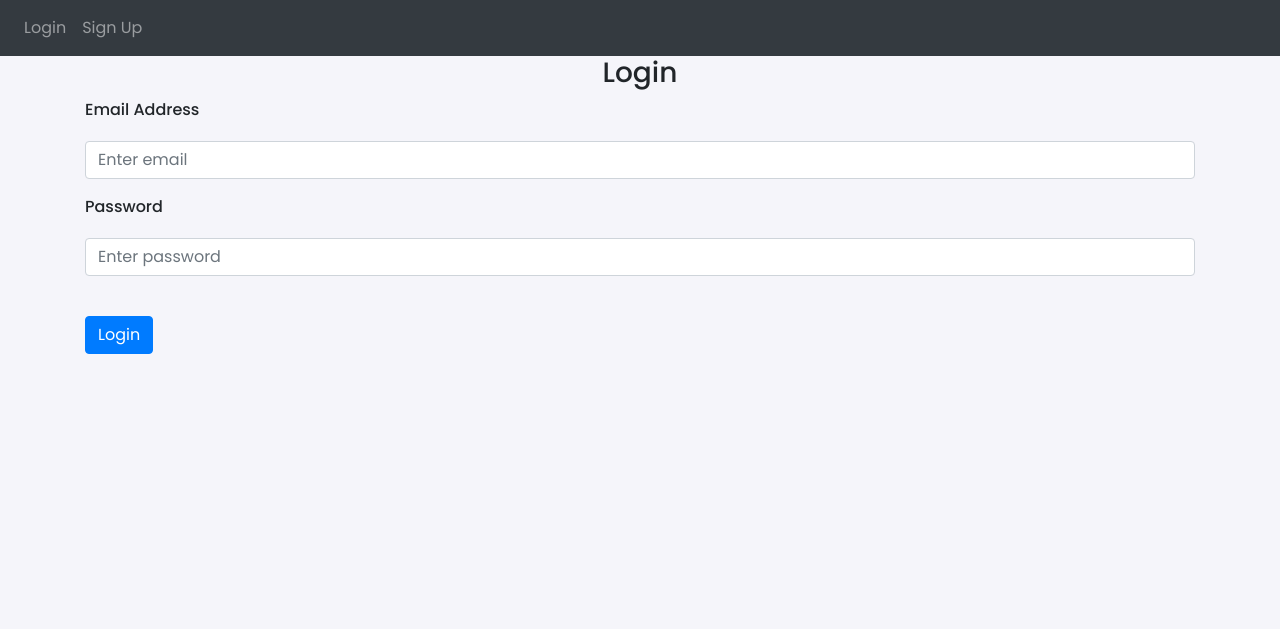
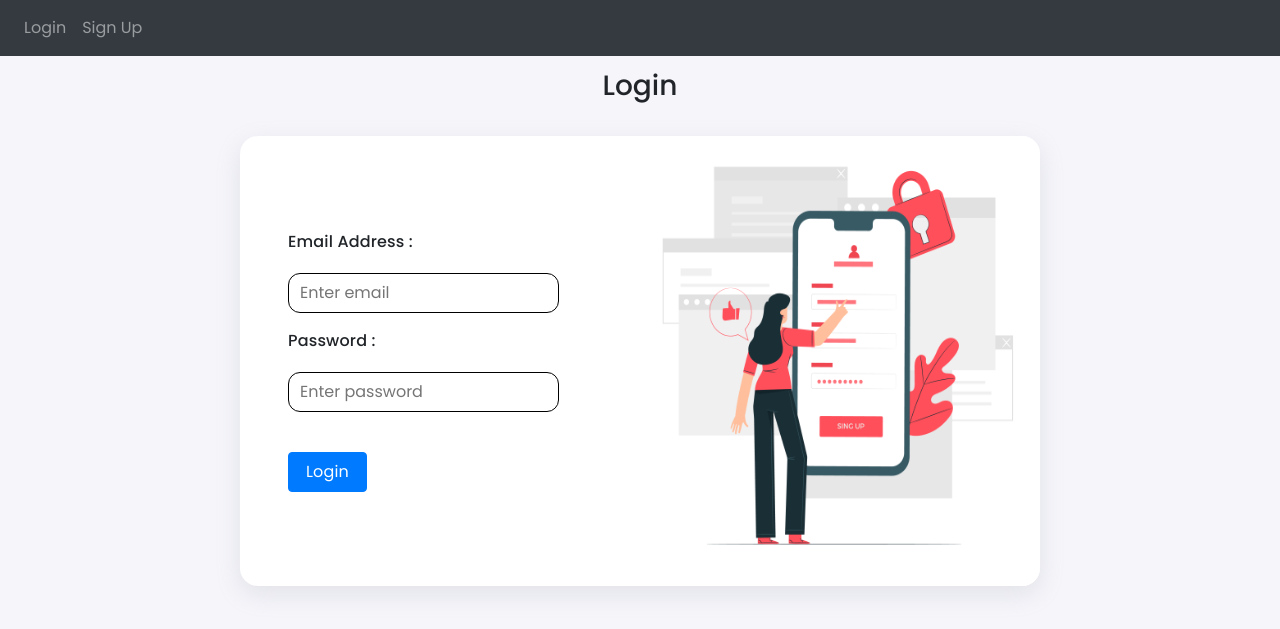
Before and after one commit to Ras-hi/Notes-Web-Flask, a Flask app: page /login in a window 1280 px wide. Shown: the top 629 px of the page. Run offline with Flask 3, Linux system fonts and the light colour scheme; some libraries are stand-ins or nearby versions.

Commit message:
Update login.html

```diff
--- a/website/templates/login.html
+++ b/website/templates/login.html
@@ -1,28 +1,28 @@
 {% extends "base.html" %} {% block title %}Login{% endblock %} {% block content
 %}
-<form method="POST">
-  <h3 align="center">Login</h3>
-  <div class="form-group">
-    <label for="email">Email Address</label>
-    <input
-      type="email"
-      class="form-control"
-      id="email"
-      name="email"
-      placeholder="Enter email"
-    />
+<style>
+  .loginForm {
+    padding-left: 48px;
+  }
+
+</style>
+
+<h3 align="center" style="margin: 13px auto; margin-bottom: 33px;">Login</h3>
+<form method="POST" class="Form loginForm" style="display: flex; align-items: center; justify-content: space-between; width: 96%; max-width: 800px;">
+  <div class="left">
+    <div class="form-group">
+      <label for="email">Email Address :</label>
+      <input type="email" id="email" name="email" placeholder="Enter email" />
+    </div>
+    <div class="form-group">
+      <label for="password">Password :</label>
+      <input type="password" id="password" name="password" placeholder="Enter password" />
+    </div>
+    <br />
+    <button class="btn btn-primary formBtn">Login</button>
   </div>
-  <div class="form-group">
-    <label for="password">Password</label>
-    <input
-      type="password"
-      class="form-control"
-      id="password"
-      name="password"
-      placeholder="Enter password"
-    />
+  <div class="right">
+    <img src="{{ url_for('static', filename='./login.jpg') }}" alt="img" style="width: 100%; height: 100%;">
   </div>
-  <br />
-  <button type="submit" class="btn btn-primary">Login</button>
 </form>
 {% endblock %}
```
